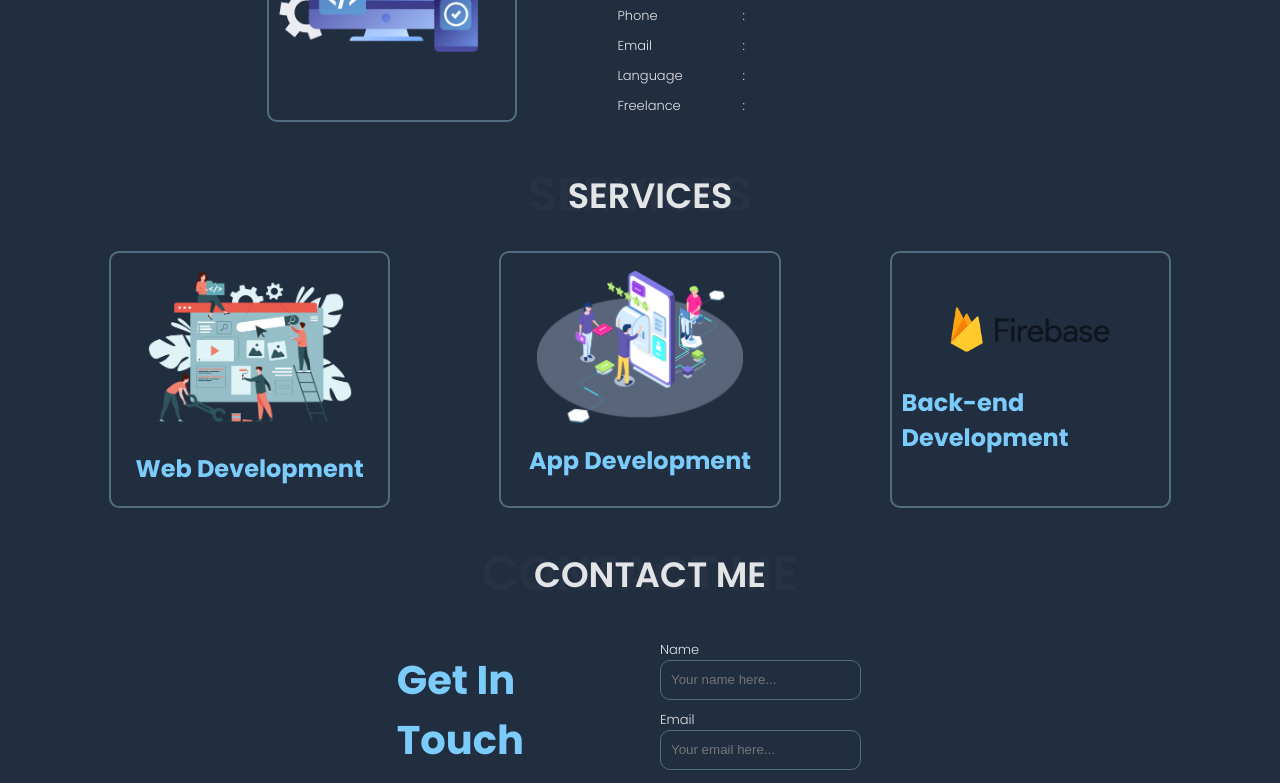
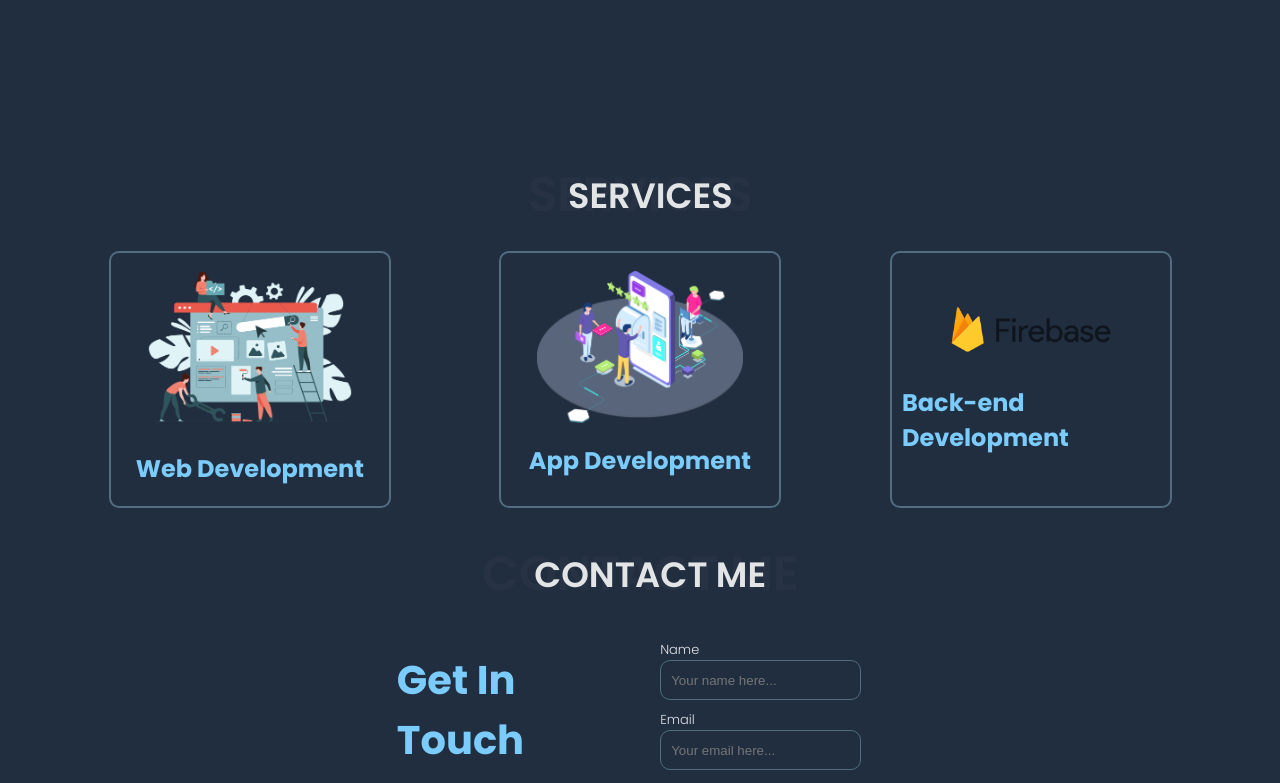
Before and after one commit to Maxwell-016/my-portfolio, a React (Vite) app: page / in a window 1280 px wide. Shown: the part 1080-1863 px from the top of the page. Built offline with nearby package versions, Linux system fonts and the light colour scheme; no server answers; the database is empty.

Commit message:
added animation to the page and changed the message div to wrap its content to avoid overflow

```diff
--- a/package.json
+++ b/package.json
@@ -14,6 +14,7 @@
     "@tanstack/react-query": "^5.66.0",
     "firebase": "^11.2.0",
     "framer-motion": "^12.4.0",
+    "nodemailer": "^6.10.0",
     "react": "^18.3.1",
     "react-dom": "^18.3.1",
     "react-icons": "^5.4.0",
--- a/src/App.css
+++ b/src/App.css
@@ -32,6 +32,24 @@
     align-items: center;
     justify-content: center;
   }
+  .section{
+    display: grid ;
+    place-items: center;
+    animation: appear 5s linear;
+    animation-timeline: view();
+    animation-range: entry 0% cover 40%;
+  }
+  @keyframes appear {
+    from{
+      opacity: 0;
+      transform: scale(0.4);
+    }
+    to{
+      opacity: 1;
+      transform: scale(1);
+    }
+
+  }
   @media(max-width: 800px){
    .service-cards{
     flex-direction: column;
--- a/src/App.jsx
+++ b/src/App.jsx
@@ -87,8 +87,10 @@ function App() {
         </div>
 
         <div className="introduction">
+          <div className="section">
             <CircularAvatar imageUrl={imageUrl} altText={altText} />
-
+          </div>
+          <div className="section">
             <IntroText title={title} name={name} continuation={continuation} />
             <SimpleDescription description={description} />
             <Socials
@@ -97,14 +99,19 @@ function App() {
               instagram={instagram}
               twitter={twitter}
             />
+          </div>
           <BouncingArrow />
         </div>
       </div>
 
       <div className="other-page">
+        <div className="section">
           <Title title="About Me" id="about" />
           <div className="about-me">
-          <AnimatedCard image={workingAnimation} altText="working animation" />
+            <AnimatedCard
+              image={workingAnimation}
+              altText="working animation"
+            />
             <AboutMeText
               description={aboutMeDescription}
               name={name}
@@ -114,34 +121,44 @@ function App() {
               freelance={freelance}
             />
           </div>
+        </div>
 
+        <div className="section">
           <Title title="Services" id="services" />
+        </div>
         <div className="services">
           <div className="service-cards">
+
               <ServiceCard
                 imageUrl={webDev}
                 altText="Web development"
                 description={webDevDescription}
                 title="Web Development"
               />
+
+
               <ServiceCard
                 imageUrl={mobileDev}
                 altText="Mobile development"
                 description={mobileDevDescription}
                 title="App Development"
               />
+
+
               <ServiceCard
                 imageUrl={firebase}
                 altText="backend development"
                 description={backendDevDescription}
                 title="Back-end Development"
               />
+
           </div>
         </div>
-
+        <div className="section">
           <Title title="Contact Me" id="contact" />
           <div className="contact">
             <ContactForm getInTouch={getInTouch} />
+          </div>
         </div>
       </div>
       <Footer
--- a/src/components/contactForm.jsx
+++ b/src/components/contactForm.jsx
@@ -43,6 +43,7 @@ const ContactForm = (props) => {
         Message: message,
         DateAdded: dateAdded
       });
+
       setMessageSent(true);
       setShowDialog(false);
     }
--- a/src/components/dialogBox.jsx
+++ b/src/components/dialogBox.jsx
@@ -22,7 +22,7 @@ const DialogBox = (props) => {
           <div className={style.values}>
             <p> : {name}</p>
             <p> : {email}</p>
-            <p> : {message}</p>
+            <p className = {style.message}> : {message}</p>
           </div>
         </div>
         <hr />
--- a/src/components/module.styles/dialogBox.module.css
+++ b/src/components/module.styles/dialogBox.module.css
@@ -23,6 +23,10 @@
 }
 .values{
     padding: 10px;
+}
+.message{
+    display: flex;
+    flex-wrap: wrap;
 }
 .buttons{
     display: flex;
--- a/src/components/module.styles/serviceCard.module.css
+++ b/src/components/module.styles/serviceCard.module.css
@@ -1,4 +1,7 @@
 .serviceCard{
+    animation: appear 5s linear;
+    animation-timeline: view();
+    animation-range: entry 0% cover 40%;
     border: 2px solid #526D82;
     display: flex;
     flex-direction: column;
@@ -24,6 +27,16 @@ p{
     display: flex;
     align-items: flex-start;
 }
+@keyframes appear {
+    from{
+      opacity: 0;
+      transform: scale(0.4);
+    }
+    to{
+      opacity: 1;
+      transform: scale(1);
+    }
+}
 @media(max-width: 800px){
    .serviceCard{
     width: 90%;
```
Also changed, not shown: 1 other file (tests, documents, lock files or other folders). Lines whose indentation alone changed are shown as unchanged.
